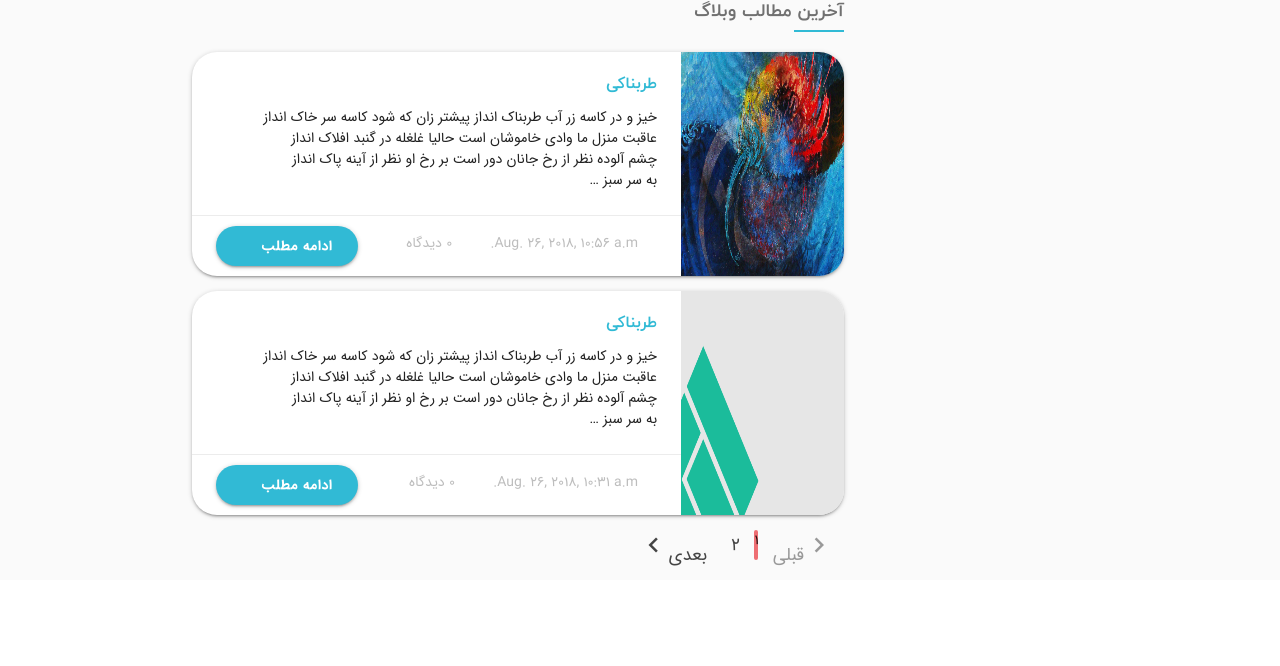
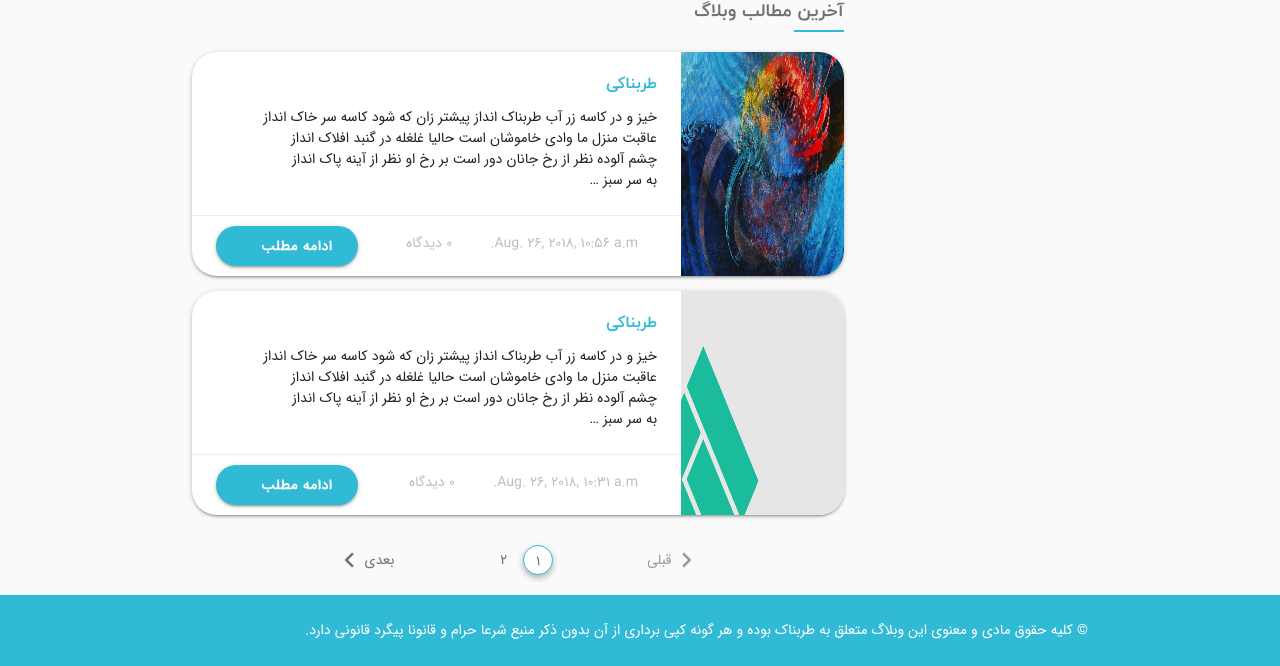
Before and after one commit to mh314k/tarabnak, a Django app: page / in a window 1280 px wide. Shown: the part 1007-1673 px from the top of the page. Before the commit the page ends 1573 px from the top, so only its background shows below. Run offline with Django 3.2, Linux system fonts and the light colour scheme; data comes from the database, SQL or seed files in the repository; parts of the project's set-up code (start-up, migrations or seed data) failed here and were passed over; some web fonts are replaced.

Commit message:
Aug 27: 09:05 AM

```diff
--- a/static/scss/tarabnak.scss
+++ b/static/scss/tarabnak.scss
@@ -19,6 +19,7 @@ body {
 	font-family: isans, Montserrat;
 	background: #fafafa;
 	font-size: 14px;
+
 	.sidenav-overlay {
 		z-index: 996;
 	}
@@ -370,4 +371,46 @@ body {
 		}
 	}
 
+	.pagination {
+		font-size: 14px;
+
+		li {
+			-webkit-border-radius: 25px;
+			-moz-border-radius: 25px;
+			border-radius: 25px;
+
+			&.page-nav {
+				a {
+					i {
+						vertical-align: -11px;
+					}
+				}
+			}
+
+			a {
+				font-size: 14px;
+				color: #707070;
+				min-width: 30px;
+				line-height: 30px;
+				height: 30px;
+			}
+
+			&.active {
+				box-shadow: 0 3px 6px 0 rgba(0, 0, 0, 0.3);
+				background-color: #ffffff;
+				border: solid 1px #31bad5;
+
+				a {
+					color: #707070;
+					min-width: 28px;
+				}
+			}
+		}
+	}
+
+	footer {
+		background-color: #31bad5;
+		color: #FFFFFF;
+	}
+
 }
--- a/templates/base.html
+++ b/templates/base.html
@@ -42,7 +42,16 @@
 {% block content %}
 {% endblock %}
 
-<footer></footer>
+<footer class="pd-t-25 pd-b-25">
+	<div class="container">
+		<div class="row mg-b-0">
+			<p class="right footer-copyright">
+				&copy;
+				کلیه حقوق مادی و معنوی این وبلاگ متعلق به طربناک بوده و هر گونه کپی برداری از آن بدون ذکر منبع شرعا حرام و قانونا پیگرد قانونی دارد.
+			</p>
+		</div>
+	</div>
+</footer>
 <!-- Attach scripts -->
 <!-- Compiled and minified Jquery -->
 <script src="https://code.jquery.com/jquery-3.3.1.min.js"></script>
--- a/templates/blog/includes/Paginator.html
+++ b/templates/blog/includes/Paginator.html
@@ -1,39 +1,31 @@
-{#  <ul class="pagination" style="display: inline">#}
-{#    {% if page_obj.has_previous %}#}
-{#      <li><a href="?page={{ page_obj.previous_page_number }}">&laquo;</a></li>#}
-{#    {% else %}#}
-{#      <li class="disabled"><span>&laquo;</span></li>#}
-{#    {% endif %}#}
-{#    {% for i in paginator.page_range %}#}
-{#      {% if page_obj.number == i %}#}
-{#        <li class="active"><span>{{ i }} <span class="sr-only">(صفحه کنونی)</span></span></li>#}
-{#      {% else %}#}
-{#        <li><a href="?page={{ i }}">{{ i }}</a></li>#}
-{#      {% endif %}#}
-{#    {% endfor %}#}
-{#    {% if page_obj.has_next %}#}
-{#      <li><a href="?page={{ page_obj.next_page_number }}">&raquo;</a></li>#}
-{#    {% else %}#}
-{#      <li class="disabled"><span>&raquo;</span></li>#}
-{#    {% endif %}#}
-{#  </ul>#}
-
-<ul class="pagination">
+<ul class="pagination center mg-t-30">
 	{% if page_obj.has_previous %}
-	<li class="last-page"><a href="?page={{ page_obj.previous_page_number }}"> <i class="material-icons">chevron_right</i> <span>قبلی</span></a></li>
+	<li class="last-page page-nav mg-l-80"><a href="?page={{ page_obj.previous_page_number }}"> <i class="material-icons">chevron_right</i> <span>قبلی</span></a></li>
 	{% else %}
-	<li class="disabled last-page"><a href="#!"><i class="material-icons">chevron_right</i><span>قبلی</span></a></li>
+	<li class="disabled last-page page-nav mg-l-80"><a href="#!"><i class="material-icons">chevron_right</i><span>قبلی</span></a></li>
 	{% endif %}
 	{% for i in paginator.page_range %}
 		{% if page_obj.number == i %}
-			<li class="active"><span>{{ i }}</span></li>
+			<li class="active"><a href="#!">{{ i }}</a></li>
 		{% else %}
 			<li class="waves-effect"><a href="?page={{ i }}">{{ i }}</a></li>
 		{% endif %}
 	{% endfor %}
 	{% if page_obj.has_next %}
-		<li class="next-page"><a href="?page={{ page_obj.next_page_number }}"><span>بعدی</span><i class="material-icons">chevron_left</i></a></li>
+		<li class="next-page page-nav mg-r-80"><a href="?page={{ page_obj.next_page_number }}"><span>بعدی</span><i class="material-icons">chevron_left</i></a></li>
 	{% else %}
-		<li class="disabled next-page"><span>بعدی</span><i class="material-icons">chevron_left</i></li>
+		<li class="disabled next-page page-nav mg-r-80"><span>بعدی</span><i class="material-icons">chevron_left</i></li>
 	{% endif %}
 </ul>
+
+{#<ul class="pagination center mg-t-10">#}
+{#	<li class="disabled last-page page-nav mg-l-80"><a href="#!"><i class="material-icons">chevron_right</i><span>قبلی</span></a></li>#}
+{#	<li class="waves-effect"><a href="#!">1</a></li>#}
+{#	<span class="pagination-space mg-l-20 mg-r-20"> ... </span>#}
+{#	<li class="waves-effect"><a href="#!">5</a></li>#}
+{#	<li class="active"><a href="#!">6</a></li>#}
+{#	<li class="waves-effect"><a href="#!">7</a></li>#}
+{#	<span class="pagination-space mg-l-20 mg-r-20"> ... </span>#}
+{#	<li class="waves-effect"><a href="#!">20</a></li>#}
+{#	<li class="waves-effect next-page page-nav mg-r-80"><a href="#!"><span>بعدی</span><i class="material-icons">chevron_left</i></a></li>#}
+{#</ul>#}
```
Also changed, not shown: static/css/tarabnak.css.
